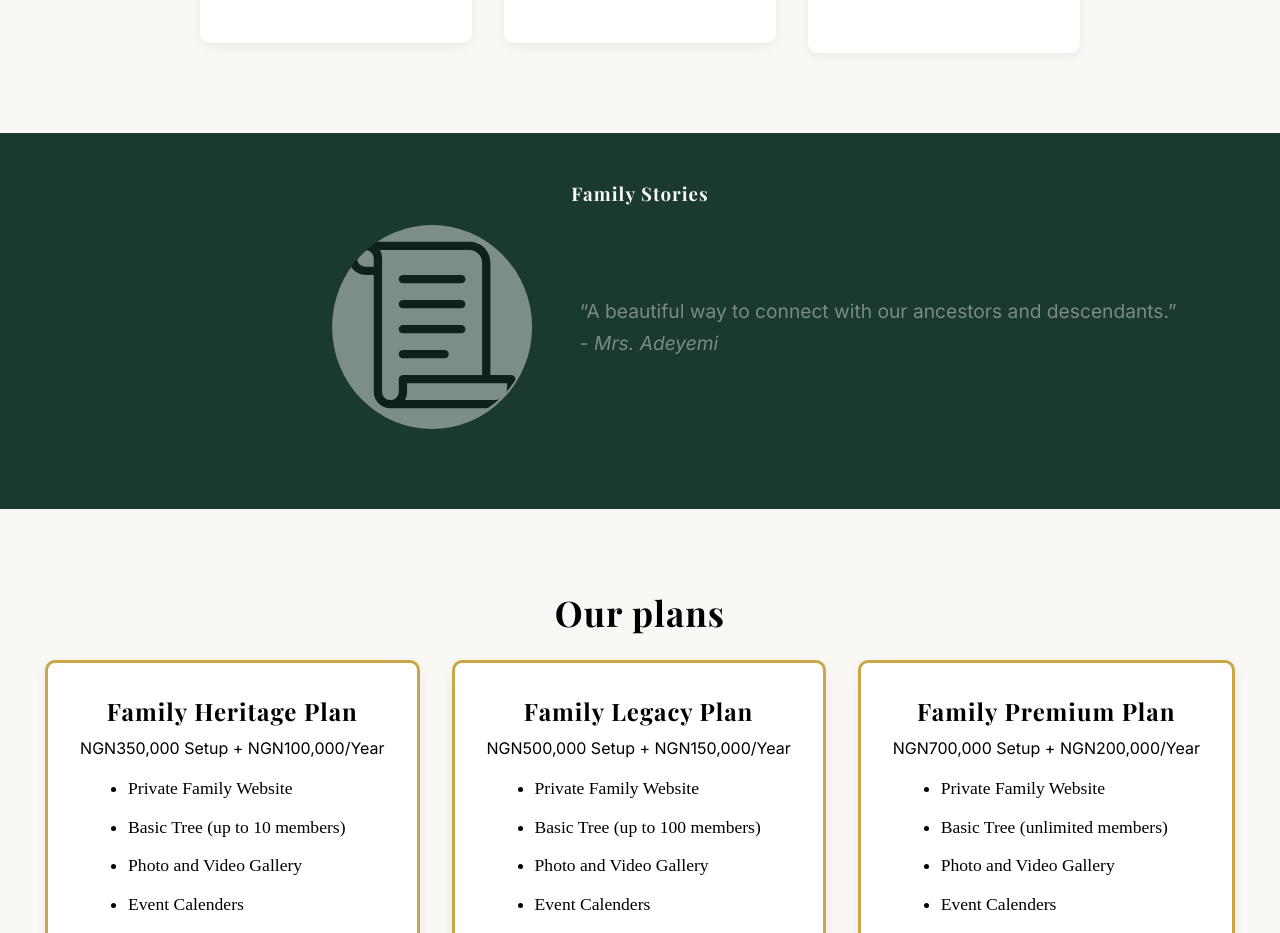
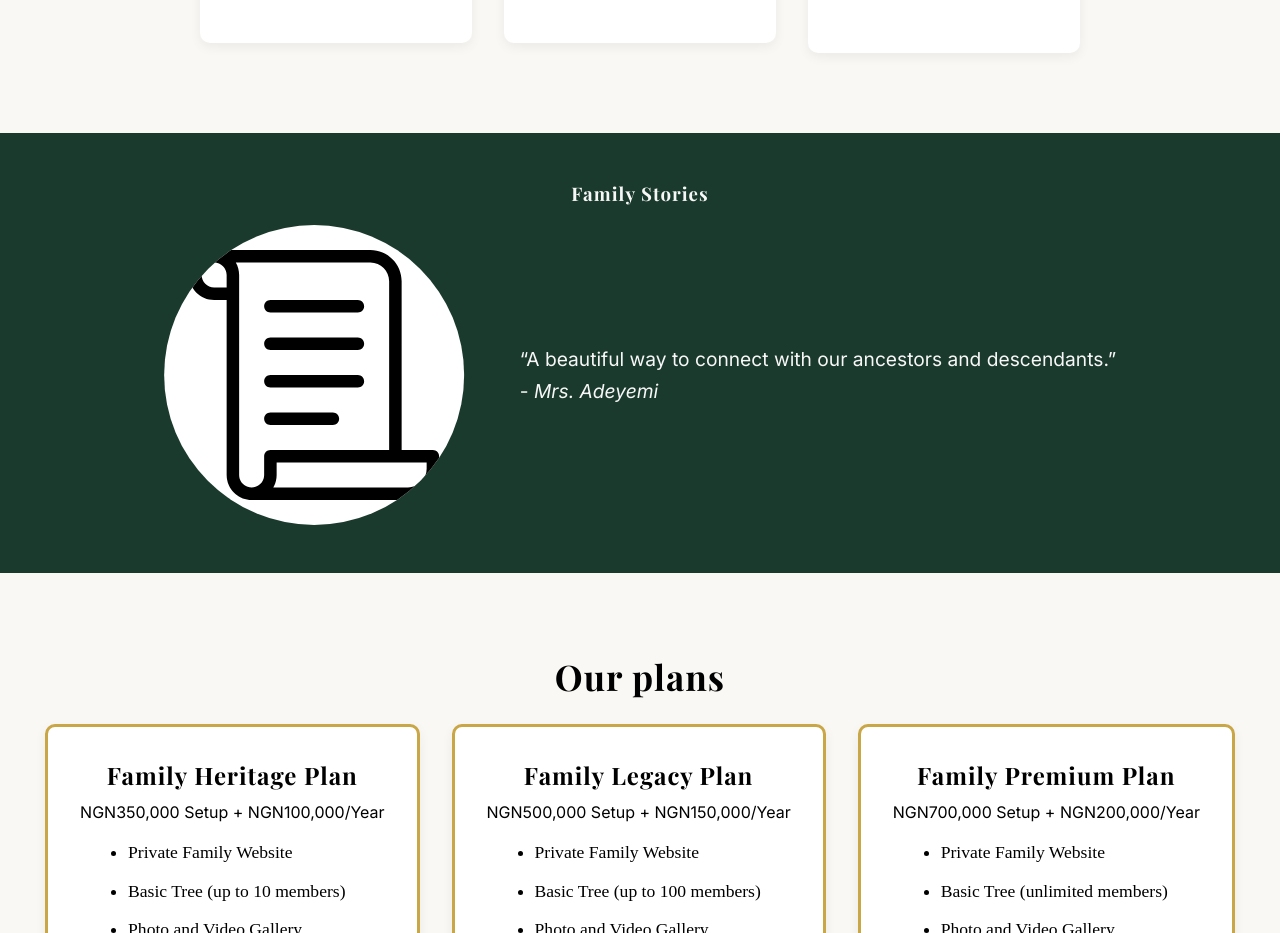
Before and after one commit to peekaycee/familyTree-Website, a Next.js app: page /homePage in a window 1280 px wide. Shown: the part 2165-3098 px from the top of the page. Built offline with nearby package versions, Linux system fonts and the light colour scheme; a web font is replaced by a local one.

Commit message:
Update Use Home page

```diff
--- a/app/(user)/homePage/homepage.module.css
+++ b/app/(user)/homePage/homepage.module.css
@@ -138,29 +138,50 @@
   height: auto;
   background: var(--color-primary);
   color: var(--color-white-text);
-  padding: 3em 0 5em;
+  padding: 3em 0;
   display: flex;
   flex-direction: column;
   align-items: center;
   justify-content: center;
 }
+/* ========================= */
+.testimonyContainer {
+  width: 100%;
+  overflow: hidden;
+  position: relative;
+  width: 100%;
+}
+.testimonySlider {
+  display: flex;
+}
+.testimonyItem {
+  width: 100%;
+  height: 100%;
+  display: flex;
+  gap: 3.5em;
+  align-items: center;
+  justify-content: center;
+}
+/* ========================= */
 .testimonials h1{
   margin-bottom: 1em;
 }
 .testimonies,
 .testimony{
-  gap: 3em;
   display: flex;
   align-items: center;
   justify-content: center;
 }
 .testimonyImage{
-  width: fit-content;
-  height: fit-content;
+  width: 300px;
+  height: 300px;
+  object-fit: cover;
   background: white;
   border-radius: 50%;
 }
 .testimony img{
+  width: 100%;
+  height: 100%;
   border-radius: 50%;
 }
 .testifierText {
@@ -286,6 +307,14 @@
     flex-direction: column;
   }
 
+  .testimonyItem {
+    gap: 2em;
+  }
+  .testimonyImage{
+    width: 200px;
+    height: 200px;
+  }
+
   .planCards {
     flex-wrap: wrap;
     justify-content: center;
@@ -353,14 +382,18 @@
     font-size: 1rem;
     text-align: left;
   }
-  .testimonyContainer{
-    gap: 0;
+  .testifierText span{
+    color: var(--color-secondary);
+    font-weight: bold;
+  }
+  .testimonyItem{
+    margin-left: 0.2em;
     padding: 0 1em;
   }
   .testimonyImage {
     width: 50%;
     height: 50%;
-    margin-right: -2em;
+    margin-right: -2.5em;
   }
   .testimonyImage img{
     width: 100%;
--- a/app/(user)/homePage/page.tsx
+++ b/app/(user)/homePage/page.tsx
@@ -93,28 +93,41 @@ export default function HomePage() {
       {/* Testimonials */}
       <section className={styles.testimonials}>
         <h1>Family Stories</h1>
-
         <div className={styles.testimonyContainer}>
-        <AnimatePresence mode="wait">
           <motion.div
-            key={testimonies[current].id}
             className={styles.testimony}
-            initial={{ x: 200, opacity: 0 }}
-            animate={{ x: 0, opacity: 1 }}
-            exit={{ x: -200, opacity: 0 }}
+            initial={{ opacity: 1 }}
+            animate={{ opacity: 1 }}
             transition={{ duration: 0.8, ease: 'easeInOut' }}
           >
+            <motion.div
+              animate={{ x: -current * 100 + '%' }}
+              transition={{ duration: 0.8, ease: 'easeInOut' }}
+              className={styles.testimonySlider}
+              style={{
+                display: 'flex',
+                width: `${testimonies.length * 100}%`,
+              }}
+            >
+              {testimonies.map((t) => (
+                <div
+                  key={t.id}
+                  className={styles.testimonyItem}
+                  style={{ width: '100%', flexShrink: 0 }}
+                >
                   <div className={styles.testimonyImage}>
-              <Image src={testimonies[current].image} alt="testifier" width={200} height={200} />
+                    <Image src={t.image} alt="testifier" width={200} height={200} />
                   </div>
                   <div className={styles.testifierText}>
-              <p>{testimonies[current].text}</p>
+                    <p>{t.text}</p>
                     <p>
-                <span>-</span> <em>{testimonies[current].name}</em>
+                      - <em>{t.name}</em>
                     </p>
                   </div>
+                </div>
+              ))}
             </motion.div>
-        </AnimatePresence>
+          </motion.div>
         </div>
       </section>
 
--- a/app/page.module.css
+++ b/app/page.module.css
@@ -301,7 +301,6 @@
   .howItWorksCard {
     width: 45%;
   }
-
   .testimonies {
     flex-direction: column;
   }
```
Lines whose indentation alone changed are shown as unchanged.
